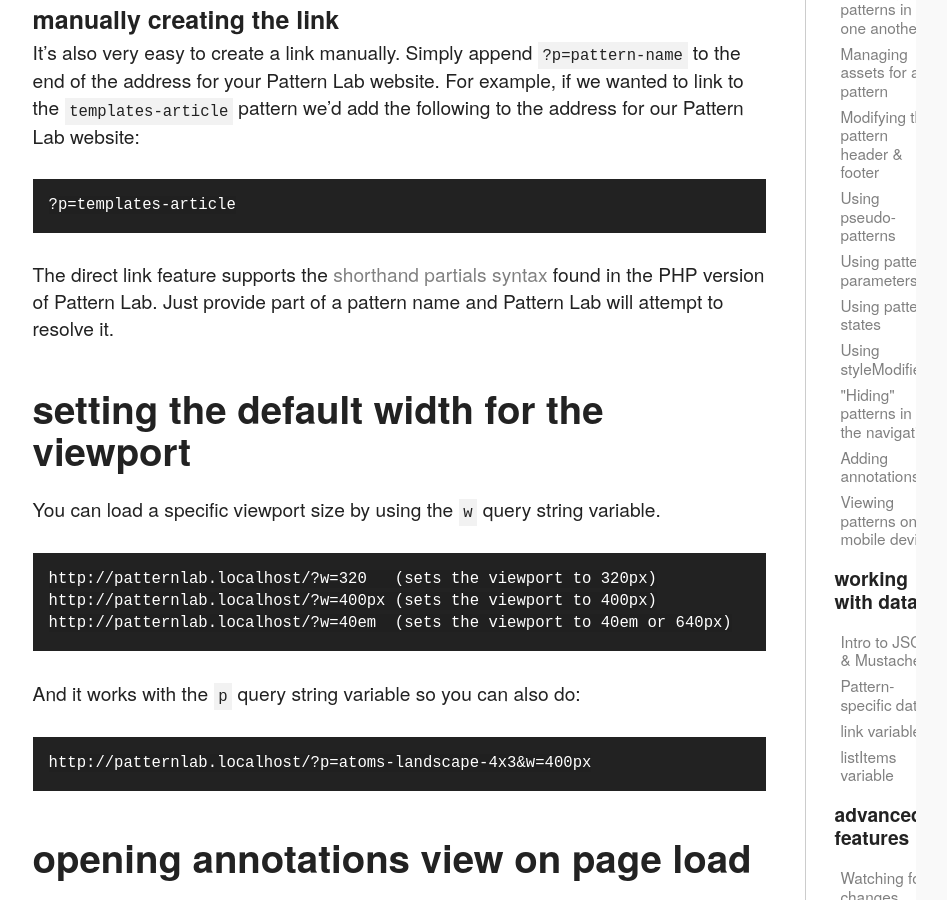
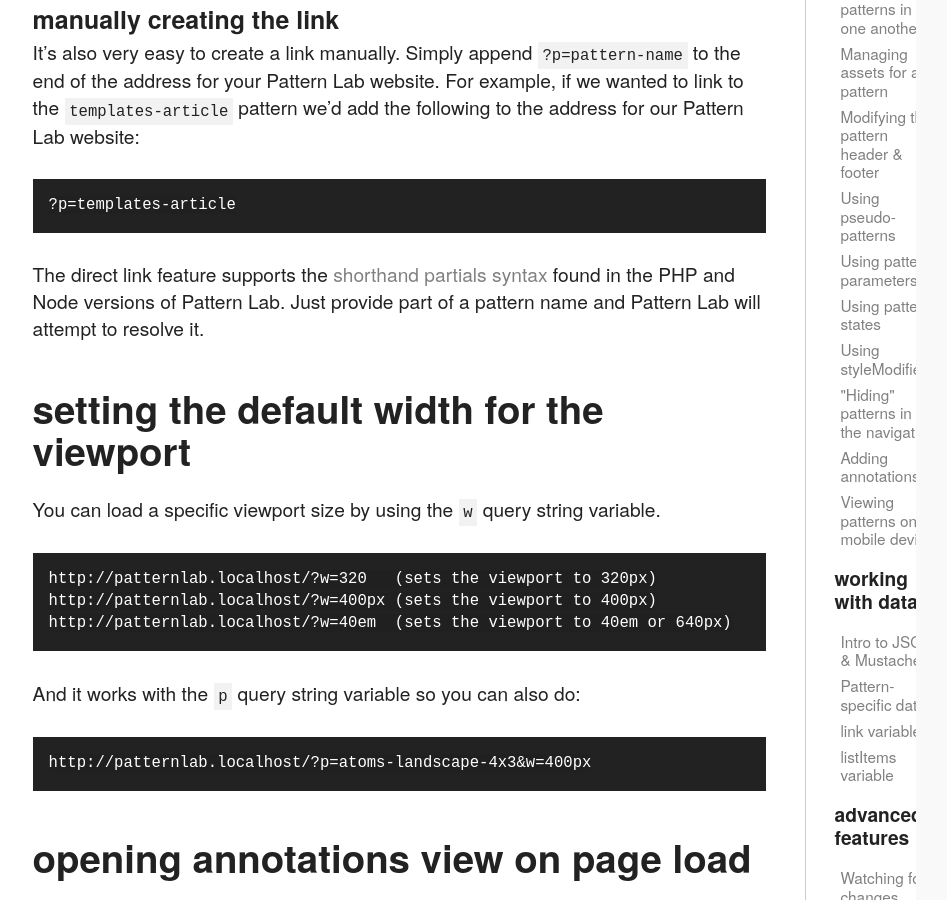
Before and after one commit to pattern-lab/website, a Jekyll site: the page built from patternlabsite/docs/pattern-linking.md, in a window 1280 px wide and 900 px high, scrolled down 867 px. Shown: the whole window, without its empty margins (185-1132 px from the left). Built offline with Jekyll 4.4.1, drawn with Linux system fonts in a browser that asks for light colours; Markdown is read by kramdown in place of the engine named in the settings; comment, search, counter and statistics services are not loaded.

Commit message:
Updated pattern-linking page This is part of https://github.com/pattern-lab/patternlab-node/issues/70 for version 1.0.0 release prep

```diff
--- a/patternlabsite/docs/pattern-linking.md
+++ b/patternlabsite/docs/pattern-linking.md
@@ -28,7 +28,7 @@
 
     ?p=templates-article
 
-The direct link feature supports the [shorthand partials syntax](/docs/pattern-including.html) found in the PHP version of Pattern Lab. Just provide part of a pattern name and Pattern Lab will attempt to resolve it.
+The direct link feature supports the [shorthand partials syntax](/docs/pattern-including.html) found in the PHP and Node versions of Pattern Lab. Just provide part of a pattern name and Pattern Lab will attempt to resolve it.
 
 ## <span id="default-width"></span>Setting the Default Width for the Viewport
 
```
